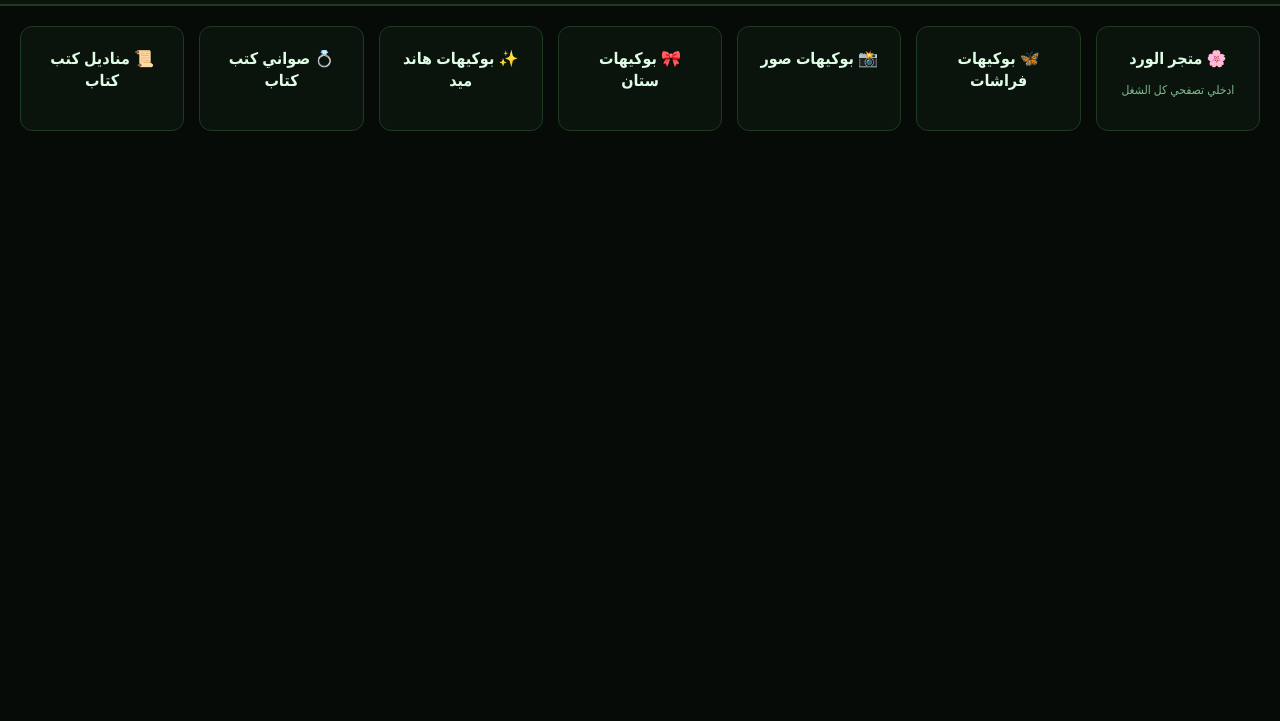
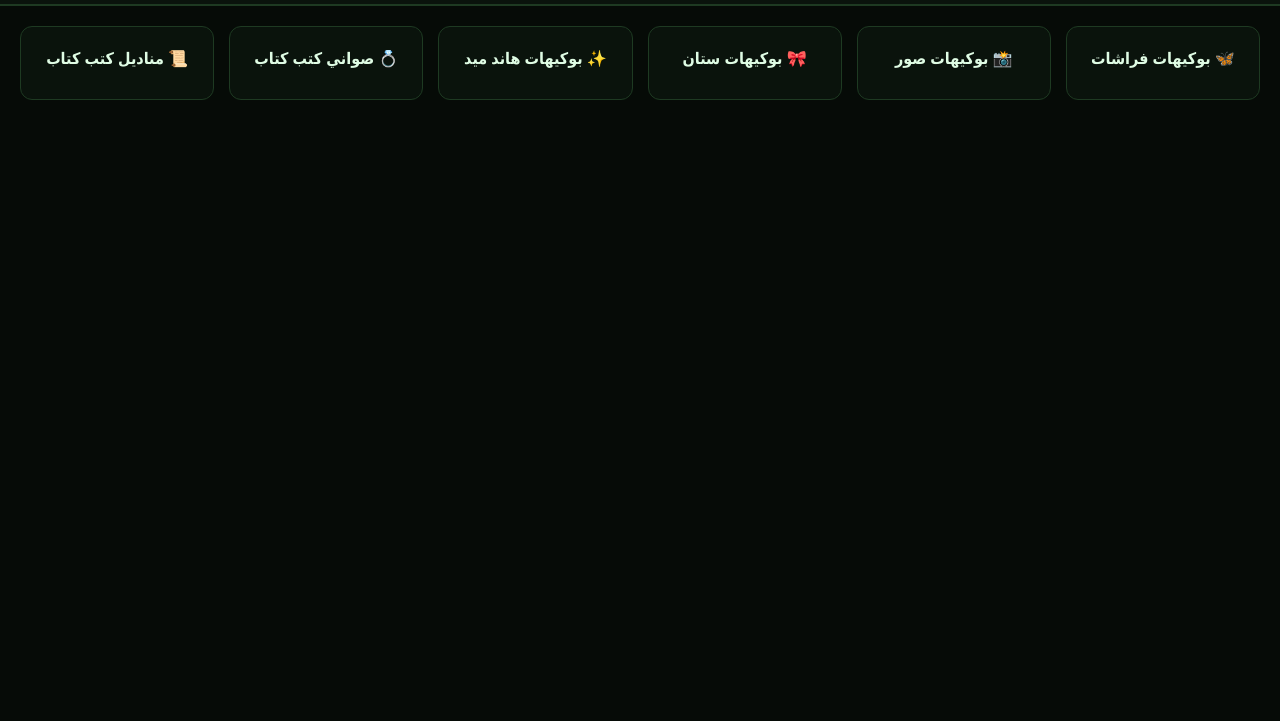
Before and after one commit to mahmoudmohamed33221/mg-ai-mobile-app, a plain HTML site: page www/index.html in a window 1280 px wide. Shown: the part 79-800 px from the top of the page. Drawn offline with Linux system fonts and the light colour scheme.

Commit message:
Revert: Add link to ward section in index.html

```diff
--- a/www/index.html
+++ b/www/index.html
@@ -52,7 +52,6 @@
         <h1>متجر الورد والذكريات</h1>
     </header>
     <div class="grid">
-        <div class="card" onclick="window.location.href='ward/index.html'"><h3>🌸 متجر الورد</h3><p>ادخلي تصفحي كل الشغل</p></div>
         <div class="card" onclick="alert('بوكيهات فراشات')"><h3>🦋 بوكيهات فراشات</h3></div>
         <div class="card" onclick="alert('بوكيهات صور')"><h3>📸 بوكيهات صور</h3></div>
         <div class="card" onclick="alert('بوكيهات ستان')"><h3>🎀 بوكيهات ستان</h3></div>
```
